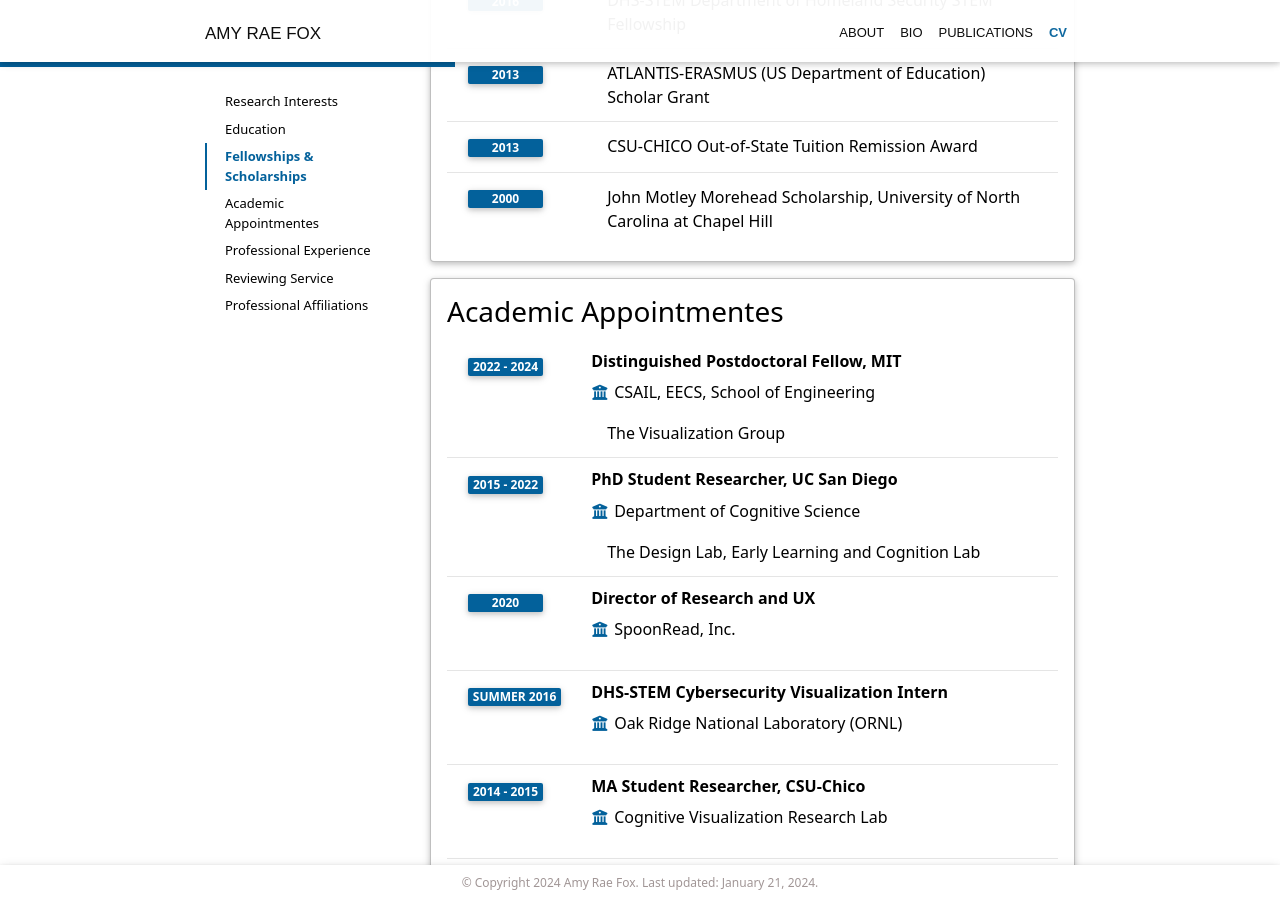
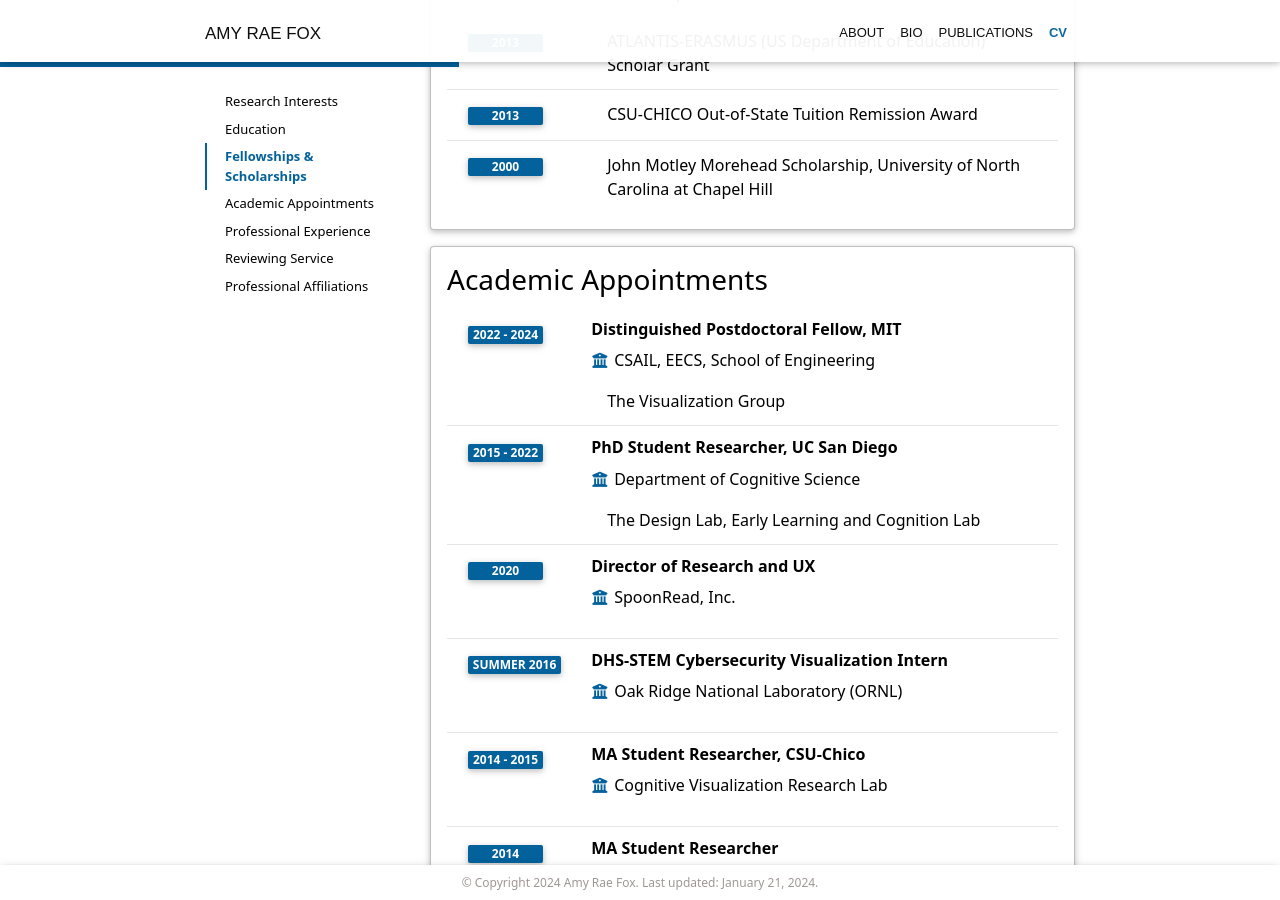
Before and after one commit to madebyafox/madebyafox.github.io, a Jekyll site: the page built from _pages/cv.md, in a window 1280 px wide and 900 px high, scrolled down 1476 px. Built offline with Jekyll 4.4.1, drawn with Linux system fonts in a browser that asks for light colours; comment, search, counter and statistics services are not loaded; a style sheet for code colours, icons or effects is not loaded; some of the changed text lies outside the part shown.

Commit message:
cv header

```diff
--- a/_data/cv.yml
+++ b/_data/cv.yml
@@ -3,8 +3,6 @@
   contents:
     - name: Amy Rae Fox, PhD
       value:
-    - name: Languages
-      value: English, French (B1)
 - title: Research Interests
   type: map
   contents:
@@ -53,7 +51,7 @@
     - year: 2000
       items:
         - John Motley Morehead Scholarship, University of North Carolina at Chapel Hill
-- title: Academic Appointmentes
+- title: Academic Appointments
   type: time_table
   contents:
     - title: Distinguished Postdoctoral Fellow, MIT
```
